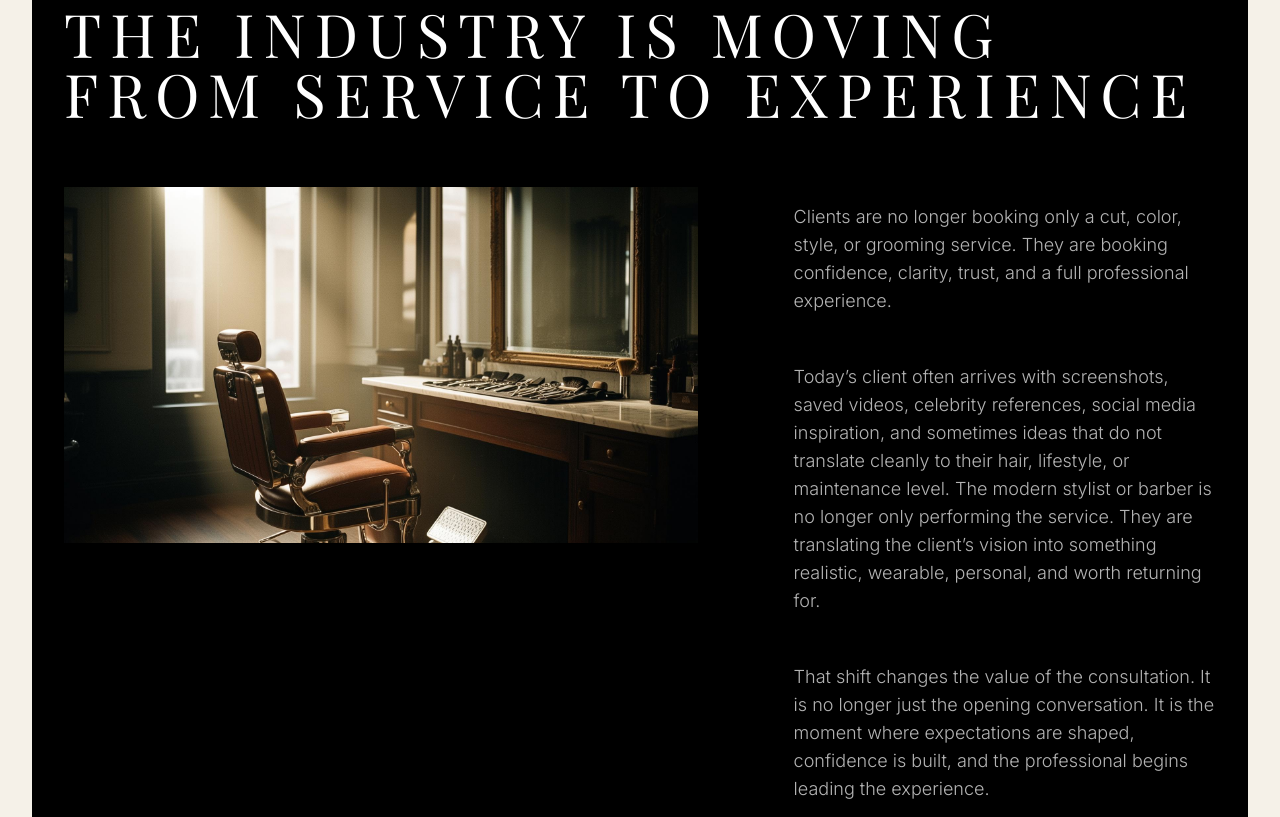
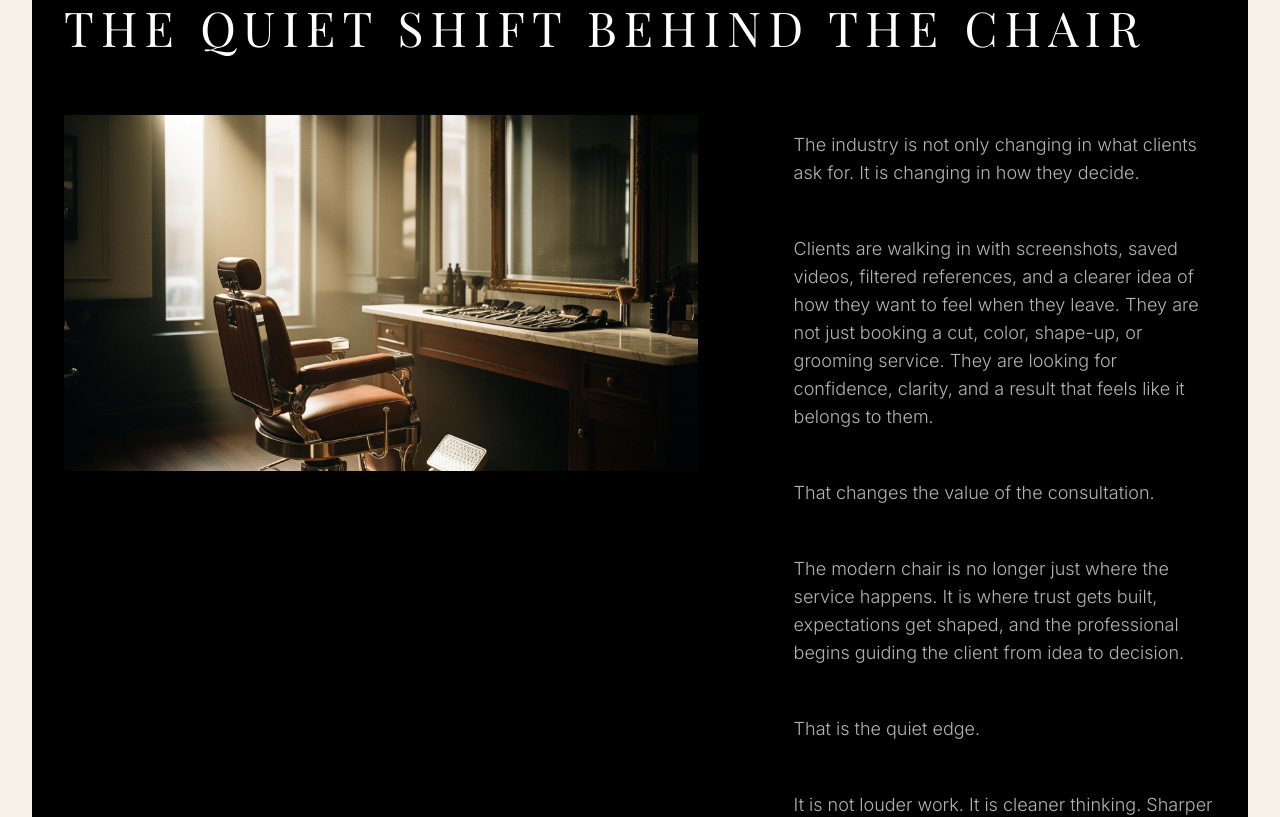
Before and after one commit to johelenthings-lab/axis-hair-magazine, a React (Vite) app: page /issue/1 in a window 1280 px wide. Shown: the part 3840-4657 px from the top of the page. Built offline with nearby package versions, Linux system fonts and the light colour scheme; a web font is replaced by a local one.

Commit message:
Refine April magazine pulse section

```diff
--- a/src/components/magazine/MagazineSection.tsx
+++ b/src/components/magazine/MagazineSection.tsx
@@ -179,7 +179,7 @@ const MagazineSection: React.FC<MagazineSectionProps> = ({
               {subtitle || 'Editorial'}
             </span>
           </div>
-          <h2 className={`${fontClass} text-3xl md:text-5xl lg:text-6xl leading-[1.1] mb-8 normal-case tracking-tight`}>
+          <h2 className={`${fontClass} ${id === 'pulse' ? 'text-2xl md:text-4xl lg:text-5xl' : 'text-3xl md:text-5xl lg:text-6xl'} leading-[1.1] mb-8 normal-case tracking-tight`}>
             {title}
           </h2>
         </motion.div>
--- a/src/pages/IssueTemplate.tsx
+++ b/src/pages/IssueTemplate.tsx
@@ -57,13 +57,17 @@ const IssueTemplate: React.FC = () => {
     {
       id: 'pulse',
       number: '01',
-      title: 'The Industry Is Moving From Service to Experience',
+      title: 'The Quiet Shift Behind the Chair',
       subtitle: 'THE PULSE',
       imagePath: pulseImg,
       content: [
-        'Clients are no longer booking only a cut, color, style, or grooming service. They are booking confidence, clarity, trust, and a full professional experience.',
-        'Today’s client often arrives with screenshots, saved videos, celebrity references, social media inspiration, and sometimes ideas that do not translate cleanly to their hair, lifestyle, or maintenance level. The modern stylist or barber is no longer only performing the service. They are translating the client’s vision into something realistic, wearable, personal, and worth returning for.',
-        'That shift changes the value of the consultation. It is no longer just the opening conversation. It is the moment where expectations are shaped, confidence is built, and the professional begins leading the experience.'
+        'The industry is not only changing in what clients ask for. It is changing in how they decide.',
+        'Clients are walking in with screenshots, saved videos, filtered references, and a clearer idea of how they want to feel when they leave. They are not just booking a cut, color, shape-up, or grooming service. They are looking for confidence, clarity, and a result that feels like it belongs to them.',
+        'That changes the value of the consultation.',
+        'The modern chair is no longer just where the service happens. It is where trust gets built, expectations get shaped, and the professional begins guiding the client from idea to decision.',
+        'That is the quiet edge.',
+        'It is not louder work. It is cleaner thinking. Sharper communication. Better preparation. More intentional service.',
+        'The professionals who understand that shift are no longer just reacting to what clients bring in. They are helping clients see what actually works before the service begins.'
       ],
       layout: 'left' as const,
       theme: 'dark' as const
```
